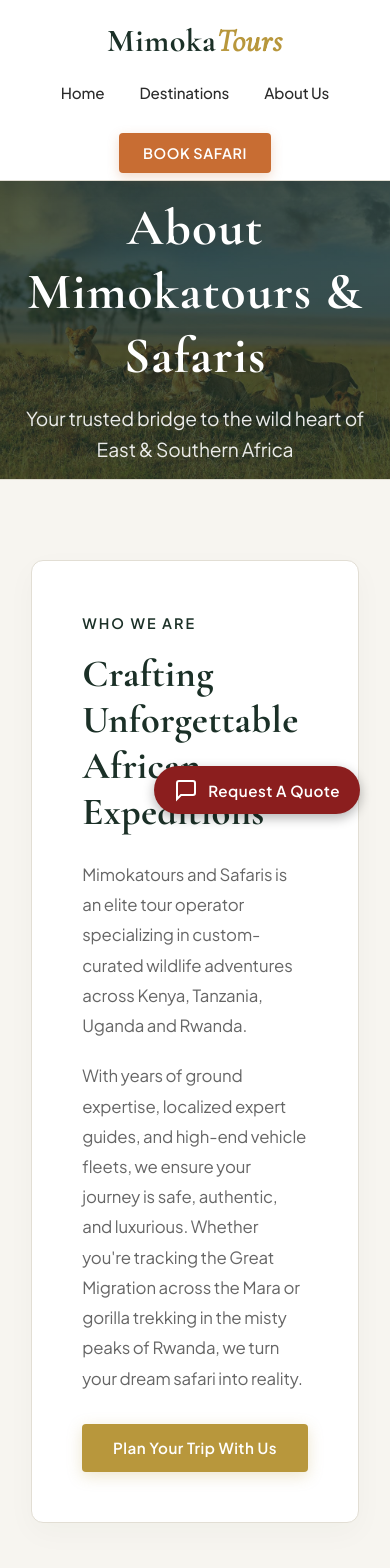
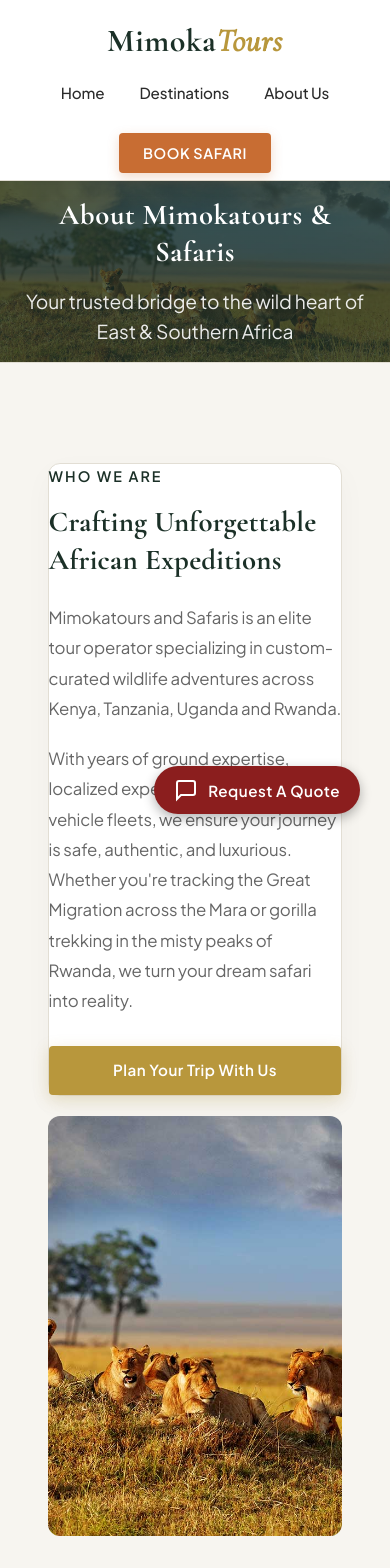
Before and after one commit to mkavulu/Mimoka-Tours-Safari, a React (Vite) app: page /about in a window 390 px wide. Shown: the top 1568 px of the page. Built offline with nearby package versions, Linux system fonts and the light colour scheme.

Commit message:
made changes

```diff
--- a/src/index.css
+++ b/src/index.css
@@ -157,3 +157,32 @@ button, .btn-primary, .btn-secondary {
     font-size: 0.9rem;
   }
 }
+/* Mobile Fixes for About Us and Commitments Sections */
+@media (max-width: 768px) {
+  /* Force side-by-side grids or flex containers to stack vertically */
+  .about-container,
+  .commitments-container,
+  .about-grid,
+  .commitments-grid,
+  .about-section-content {
+    display: flex !important;
+    flex-direction: column !important;
+    gap: 20px !important;
+    padding: 20px 5% !important;
+  }
+
+  /* Prevent text boxes from overflowing or cutting off */
+  .about-text,
+  .commitments-text,
+  .about-content-box {
+    width: 100% !important;
+    padding: 0 !important;
+    text-align: left !important;
+  }
+
+  /* Scale down large headings slightly on mobile phones */
+  h1, h2, .section-title {
+    font-size: 1.8rem !important;
+    line-height: 1.3 !important;
+  }
+}
```
